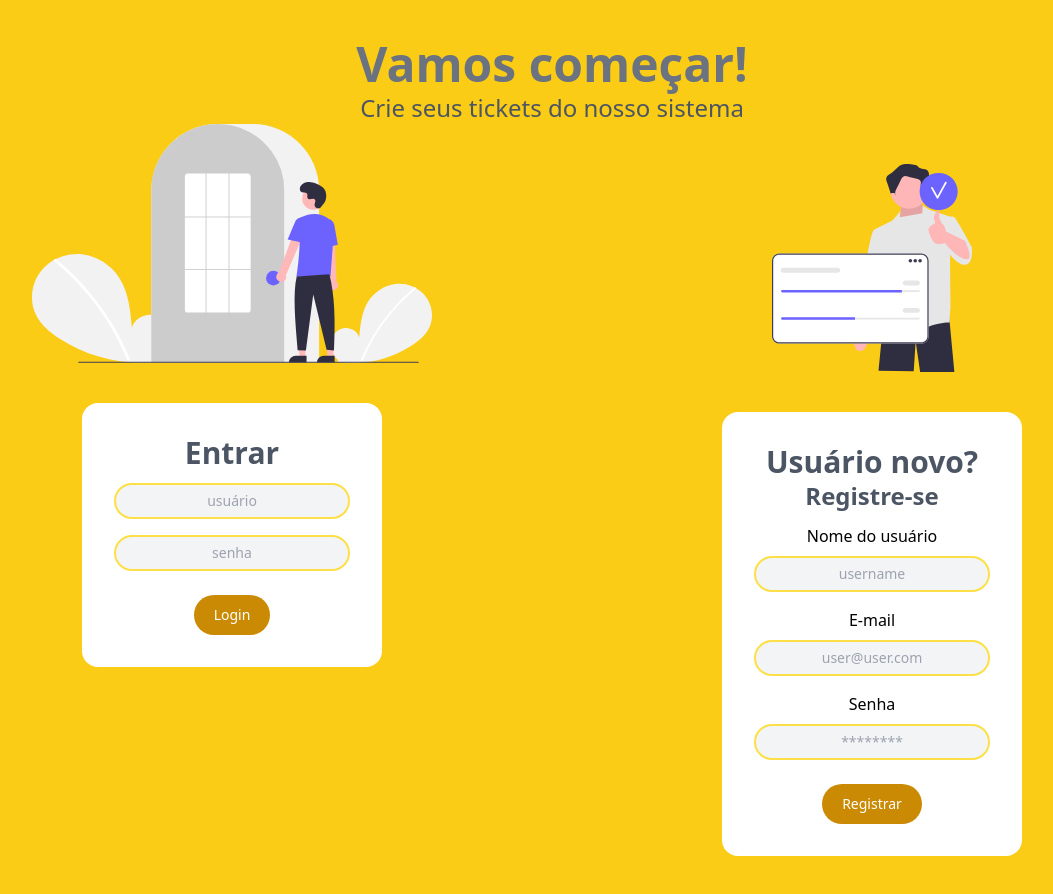
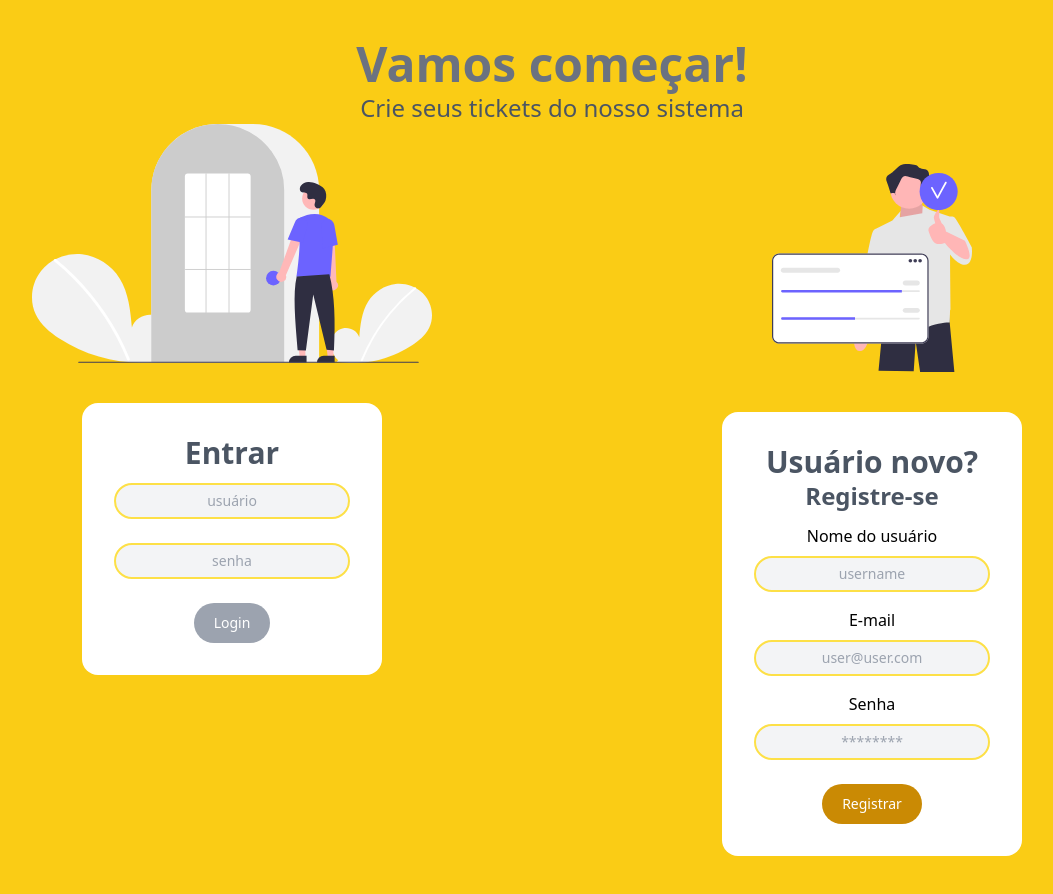
Before and after one commit to edgarrps/ticketing-page, a React (Vite) app: page / in a window 1280 px wide. Shown: the top 894 px of the page, without its empty margins (88-1141 px from the left). Built offline with nearby package versions, Linux system fonts and the light colour scheme.

Commit message:
validation forms

```diff
--- a/src/Routes.jsx
+++ b/src/Routes.jsx
@@ -9,7 +9,7 @@ function App() {
     const token = localStorage.getItem('token')
 
     // Verifica se o token é válido
-    const isAuthenticated = token && token.length > 0
+    const isAuthenticated = token
 
     // Componente de validação de login
     function ProtectedRoute({ element, ...rest }) {
@@ -17,7 +17,7 @@ function App() {
         const token = localStorage.getItem('token')
 
         if (!isAuthenticated) {
-            return <Navigate to="/login" replace />
+            return <Navigate to="/" replace />
         }
 
         return <Route {...rest} element={element} />
--- a/src/components/Login.jsx
+++ b/src/components/Login.jsx
@@ -1,10 +1,10 @@
 import LoginImg from '../img/Login.svg'
 import { useState } from "react"
-import { useNavigate } from 'react-router-dom'
+import { Navigate, useNavigate } from 'react-router-dom'
 import { fakeToken } from './FakeToken'
 
 
-export const Login = () => {
+export const Login = ({ redirect }) => {
   const [username, setUsername] = useState('')
   const [password, setPassword] = useState('')
   const [isLogged, setIsLogged] = useState()
@@ -43,10 +43,10 @@ export const Login = () => {
     console.log('Login realizado!')
     localStorage.setItem('token', fakeToken)
     setIsLogged(true)
-    navigate('tickets')()
-
+    navigate('/tickets')()
 
   }
+
   return (
     <div>
       <div className='justify-content'>
@@ -61,20 +61,18 @@ export const Login = () => {
         </div>
 
         <div>
-          <div>
-            <input onChange={e => setUsername(e.target.value)} className='text-center placeholder:text-center bg-gray-100 border-2 outline-yellow-500 border-yellow-300 text-gray-600 text-sm rounded-full block w-full p-1.5' value={username} type='text' placeholder='usuário'>
-            </input>
-          </div>
-          <div className='pt-4 pb-4'>
-            <input onChange={e => setPassword(e.target.value)} className='text-center placeholder:text-center bg-gray-100 border-2 outline-yellow-500 border-yellow-300 text-gray-600 text-sm rounded-full block w-full p-1.5' value={password} type='password' placeholder='senha'>
-            </input>
-          </div>
+          <input onChange={e => setUsername(e.target.value)} className='text-center placeholder:text-center bg-gray-100 border-2 outline-yellow-500 border-yellow-300 text-gray-600 text-sm rounded-full block w-full p-1.5' value={username} type='text' placeholder='usuário'>
+          </input>
+        </div>
+        <div className='pt-4 pb-4'>
+          <input onChange={e => setPassword(e.target.value)} className='text-center placeholder:text-center bg-gray-100 border-2 outline-yellow-500 border-yellow-300 text-gray-600 text-sm rounded-full block w-full p-1.5' value={password} type='password' placeholder='senha'>
+          </input>
         </div>
 
-        <div className='grid place-items-center'>
-          <button onClick={handleLogin} className='text-white bg-yellow-600 hover:bg-yellow-500 focus:ring-4 focus:outline-none font-medium rounded-full text-sm w-full sm:w-auto px-5 py-2.5 text-center' type='submit'>Login</button>
+        <div className='grid md:grid-cols-1 place-items-center'>
+          <button disabled={!username || password.length < 6} onClick={handleLogin} className='text-white disabled:bg-gray-400 bg-yellow-600 hover:bg-yellow-500 focus:ring-4 focus:outline-none font-medium rounded-full text-sm w-full sm:w-auto px-5 py-2.5 text-center' type='submit'>Login</button>
+          {/* <button disabled={!fakeToken} className='text-white bg-yellow-600 hover:bg-yellow-500 disabled:bg-gray-400 focus:ring-4 focus:outline-none font-medium rounded-full text-sm w-full sm:w-auto px-5 py-2.5 text-center'>Tickets</button> */}
         </div>
-
       </form>
 
     </div>
--- a/src/pages/GetStarted.jsx
+++ b/src/pages/GetStarted.jsx
@@ -22,7 +22,7 @@ export default function GetStarted() {
 
           <div className='bg-yellow-400 flex flex-col'>
             <div className=''>
-              <Register btnText='Registrar'/>
+              <Register />
             </div>
           </div>
 
```
